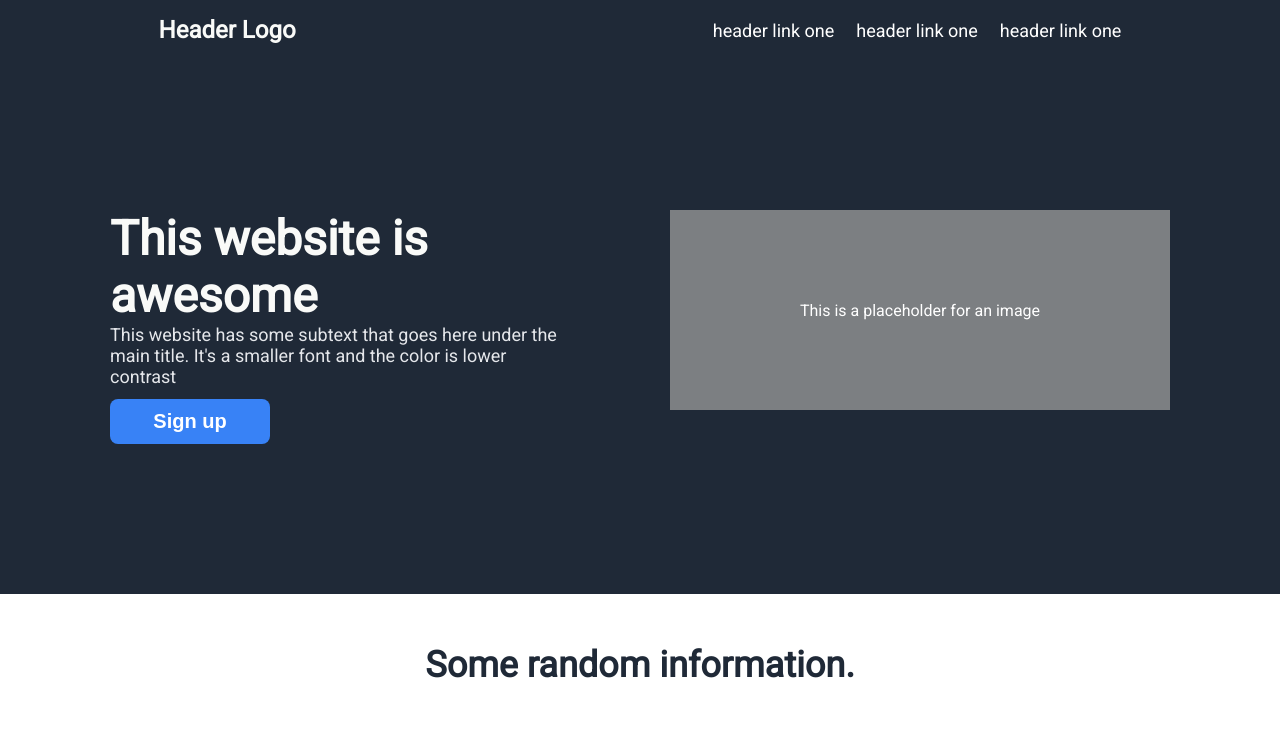
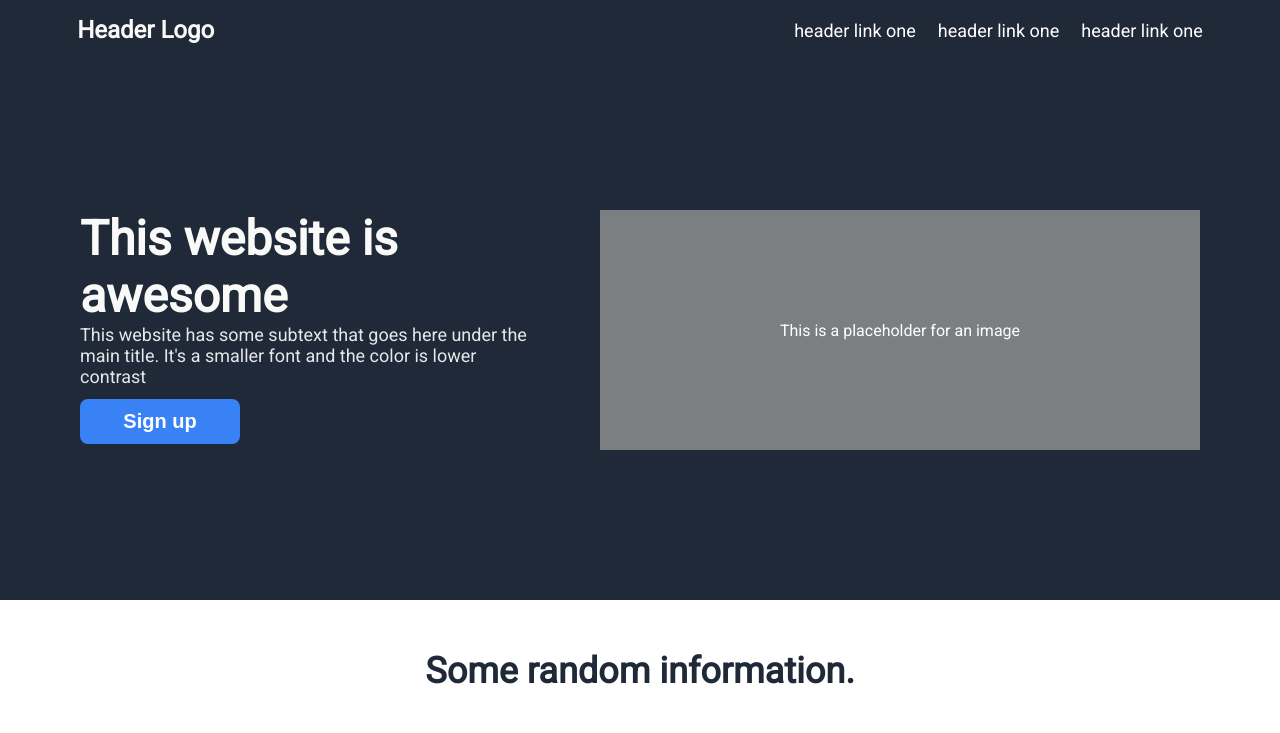
Before and after one commit to jhernandez4/landing-page, a plain HTML site: page index.html in a window 1280 px wide. Shown: the top 733 px of the page. Drawn offline with Linux system fonts and the light colour scheme.

Commit message:
Adjust spacing in header and body one

```diff
--- a/styles.css
+++ b/styles.css
@@ -7,8 +7,8 @@ body {
     display: flex;
     background-color: #1F2937;
     color: white;
-    gap: 100px;
-    justify-content: space-around;
+    justify-content: center;
+    gap: 580px;
     align-items: center;
     padding: 16px 0px;
 }
@@ -17,7 +17,8 @@ body {
     display: flex;
     background-color: #1F2937;
     color: white;
-    justify-content: space-evenly;
+    justify-content: center;
+    gap: 70px;
     padding: 150px 0px;
 }
 
@@ -113,8 +114,8 @@ body {
     justify-content: center;
     align-items: center;
     background-color: rgb(124, 127, 130);
-    width: 500px;
-    height: 200px;
+    width: 600px;
+    height: 240px;
 }
 
 .body-four .left {
```
